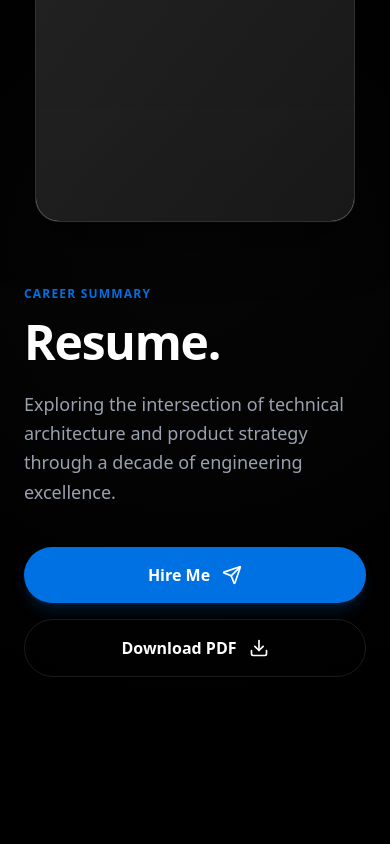
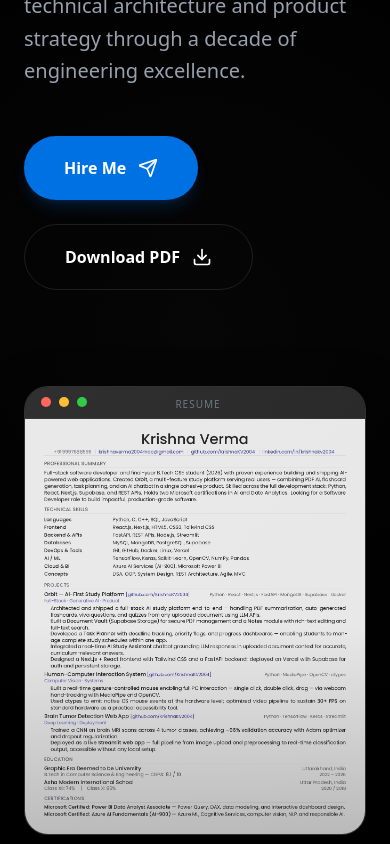
Before and after one commit to KrishnaKV2004/Portfolio, a Next.js app: page / in a window 390 px wide. Shown: the part 8020-8864 px from the top of the page. Built offline with nearby package versions, Linux system fonts and the light colour scheme.

Commit message:
Resume PDF -> JPG

```diff
--- a/src/components/Resume.tsx
+++ b/src/components/Resume.tsx
@@ -18,34 +18,33 @@ export function Resume() {
         <div className="absolute inset-0 bg-[radial-gradient(circle_at_center,_var(--gray-600)_0%,_transparent_70%)]" />
       </div>
 
-      <div className="max-w-7xl mx-auto relative z-10 px-0 md:px-0">
-        <div className="grid grid-cols-1 lg:grid-cols-2 gap-16 lg:gap-24 items-center">
+      <div className="max-w-7xl mx-auto relative z-10">
+        <div className="grid grid-cols-1 lg:grid-cols-2 gap-24 items-center">
           <motion.div
             initial={{ opacity: 0, x: -50 }}
             whileInView={{ opacity: 1, x: 0 }}
             viewport={{ once: true }}
             transition={{ duration: 1, ease: "easeOut" }}
-            className="order-2 lg:order-1"
           >
-            <span className="text-accent font-bold tracking-widest uppercase text-xs lg:text-sm mb-4 lg:mb-6 block">Career Summary</span>
-            <h2 className="text-5xl lg:text-8xl font-bold tracking-tight text-white mb-6 lg:mb-8">
+            <span className="text-accent font-bold tracking-widest uppercase text-sm mb-6 block">Career Summary</span>
+            <h2 className="text-6xl md:text-8xl font-bold tracking-tight text-white mb-8">
               Resume.
             </h2>
-            <p className="text-lg lg:text-2xl text-gray-400 leading-relaxed mb-10 lg:mb-12 max-w-xl">
+            <p className="text-xl md:text-2xl text-gray-400 leading-relaxed mb-12 max-w-xl">
               Exploring the intersection of technical architecture and product strategy through a decade of engineering excellence.
             </p>
 
-            <div className="flex flex-col sm:flex-row gap-4 lg:gap-6">
+            <div className="flex flex-wrap gap-6">
               <button
                 onClick={scrollToContact}
-                className="w-full sm:w-auto flex items-center justify-center gap-3 px-8 lg:px-10 py-4 lg:py-5 rounded-full bg-accent text-white font-bold hover:opacity-90 transition-all shadow-lg shadow-accent/20"
+                className="flex items-center gap-3 px-10 py-5 rounded-full bg-accent text-white font-bold hover:bg-white hover:text-black transition-all shadow-lg shadow-accent/20"
               >
                 Hire Me <Send className="w-5 h-5" />
               </button>
               <a
                 href="/resume.pdf"
                 download
-                className="w-full sm:w-auto flex items-center justify-center gap-3 px-8 lg:px-10 py-4 lg:py-5 rounded-full border border-white/10 text-white font-bold hover:bg-white/5 transition-all"
+                className="flex items-center gap-3 px-10 py-5 rounded-full border border-white/10 text-white font-bold hover:bg-white/5 transition-all"
               >
                 Download PDF <Download className="w-5 h-5" />
               </a>
@@ -53,33 +52,33 @@ export function Resume() {
           </motion.div>
 
           <motion.div
-            initial={{ opacity: 0, scale: 0.9, rotateY: 10 }}
-            whileInView={{ opacity: 1, scale: 1, rotateY: 0 }}
-            viewport={{ once: true }}
-            transition={{ duration: 1.2, ease: [0.22, 1, 0.36, 1] }}
-            className="relative order-1 lg:order-2"
+             initial={{ opacity: 0, scale: 0.9, rotateY: 10 }}
+             whileInView={{ opacity: 1, scale: 1, rotateY: 0 }}
+             viewport={{ once: true }}
+             transition={{ duration: 1.2, ease: [0.22, 1, 0.36, 1] }}
+             className="relative"
           >
             {/* Window Container */}
-            <div className="relative aspect-[3.2/4] lg:aspect-[3.2/4] max-w-[320px] sm:max-w-md lg:max-w-md mx-auto bg-[#1a1a1a] rounded-[1.5rem] border border-white/10 shadow-[0_20px_50px_rgba(0,0,0,0.5)] overflow-hidden group">
+            <div className="relative aspect-[3.2/4.2] max-w-md mx-auto bg-[#1a1a1a] rounded-[1.5rem] border border-white/10 shadow-[0_20px_50px_rgba(0,0,0,0.5)] overflow-hidden group">
+
               {/* Mac-style Header */}
               <div className="h-8 bg-[#252525] border-b border-white/5 flex items-center px-4 gap-2">
                 <div className="w-2.5 h-2.5 rounded-full bg-[#ff5f56]" />
                 <div className="w-2.5 h-2.5 rounded-full bg-[#ffbd2e]" />
                 <div className="w-2.5 h-2.5 rounded-full bg-[#27c93f]" />
                 <div className="flex-1 text-center pr-12">
-                  <span className="text-[10px] text-gray-500 font-medium tracking-widest uppercase">Resume</span>
+                   <span className="text-[10px] text-gray-500 font-medium tracking-widest uppercase">Resume</span>
                 </div>
               </div>
 
-              {/* PDF Preview Window */}
-              <div className="relative w-full h-[calc(100%-2rem)] bg-white overflow-hidden">
-                <iframe
-                  src="/resume.pdf#toolbar=0&navpanes=0&scrollbar=0"
-                  className="w-full h-full border-none opacity-90 group-hover:opacity-100 transition-opacity duration-700"
-                  title="Resume Preview"
+              {/* Resume Image Preview Window */}
+              <div className="relative w-full h-[calc(100%-2rem)] bg-[#1a1a1a] overflow-hidden">
+                <img
+                  src="/resume.jpg"
+                  alt="Resume Preview"
+                  className="w-full h-full object-cover object-top opacity-90 group-hover:opacity-100 transition-opacity duration-700"
                 />
-                {/* Subtle glass effect on top of frame to make it feel integrated */}
-                <div className="absolute inset-0 pointer-events-none bg-gradient-to-t from-black/5 via-transparent to-transparent" />
+                <div className="absolute inset-0 pointer-events-none bg-gradient-to-t from-black/20 via-transparent to-transparent" />
               </div>
 
               {/* Shine effect on the whole window */}
@@ -88,7 +87,6 @@ export function Resume() {
           </motion.div>
         </div>
       </div>
-
     </section>
   );
 }
```
Also changed, not shown: public/resume.jpg (added).
